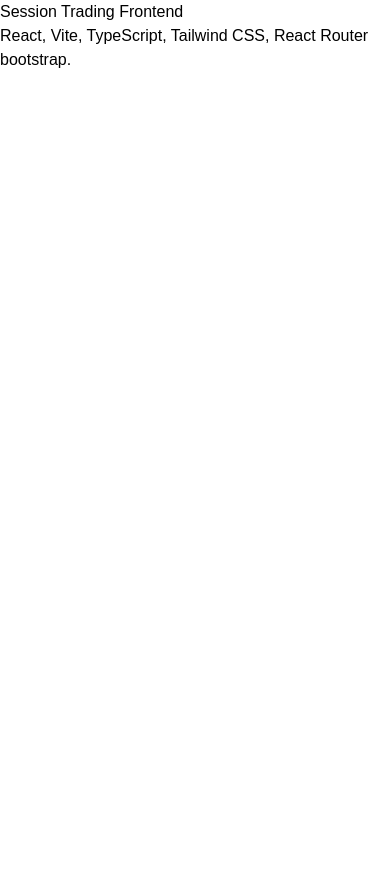
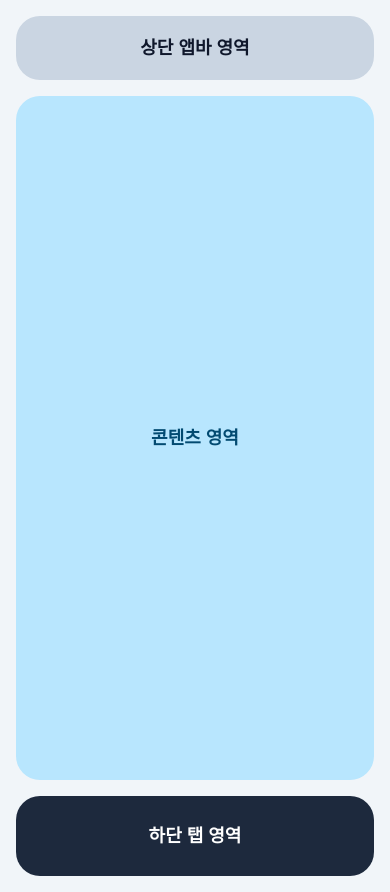
Before and after one commit to HoilRyu/session-trading, a React (Vite) app in the folder frontend/: page / in a window 390 px wide. Before the commit the page ends 844 px from the top, so only its background shows below. Built offline with nearby package versions, Linux system fonts and the light colour scheme.

Commit message:
feat: add responsive home layout wireframe

```diff
--- a/frontend/src/pages/HomePage.tsx
+++ b/frontend/src/pages/HomePage.tsx
@@ -1,8 +1,54 @@
+type AreaBlockProps = {
+  label: string
+  className: string
+}
+
+function AreaBlock({ label, className }: AreaBlockProps) {
+  return (
+    <div
+      className={`flex items-center justify-center rounded-3xl text-center text-lg font-semibold md:text-xl ${className}`}
+    >
+      {label}
+    </div>
+  )
+}
+
 export function HomePage() {
   return (
-    <main>
-      <h1>Session Trading Frontend</h1>
-      <p>React, Vite, TypeScript, Tailwind CSS, React Router bootstrap.</p>
+    <main className="min-h-screen bg-slate-100">
+      <h1 className="sr-only">레이아웃 영역 확인 화면</h1>
+
+      <section className="hidden min-h-screen p-6 md:flex">
+        <div className="flex w-full gap-6">
+          <AreaBlock
+            label="사이드바"
+            className="w-60 shrink-0 bg-slate-800 text-white"
+          />
+
+          <div className="flex min-h-[calc(100vh-3rem)] flex-1 flex-col gap-6">
+            <AreaBlock label="상단 영역" className="h-20 bg-slate-300 text-slate-900" />
+            <AreaBlock
+              label="콘텐츠 영역"
+              className="min-h-[24rem] flex-1 bg-sky-200 text-sky-900"
+            />
+          </div>
+        </div>
+      </section>
+
+      <section className="flex min-h-screen flex-col gap-4 p-4 md:hidden">
+        <AreaBlock
+          label="상단 앱바 영역"
+          className="h-16 bg-slate-300 text-slate-900"
+        />
+        <AreaBlock
+          label="콘텐츠 영역"
+          className="min-h-[calc(100vh-10rem)] flex-1 bg-sky-200 text-sky-900"
+        />
+        <AreaBlock
+          label="하단 탭 영역"
+          className="h-20 bg-slate-800 text-white"
+        />
+      </section>
     </main>
   )
 }
```
Also changed, not shown: 1 other file (tests, documents, lock files or other folders).
